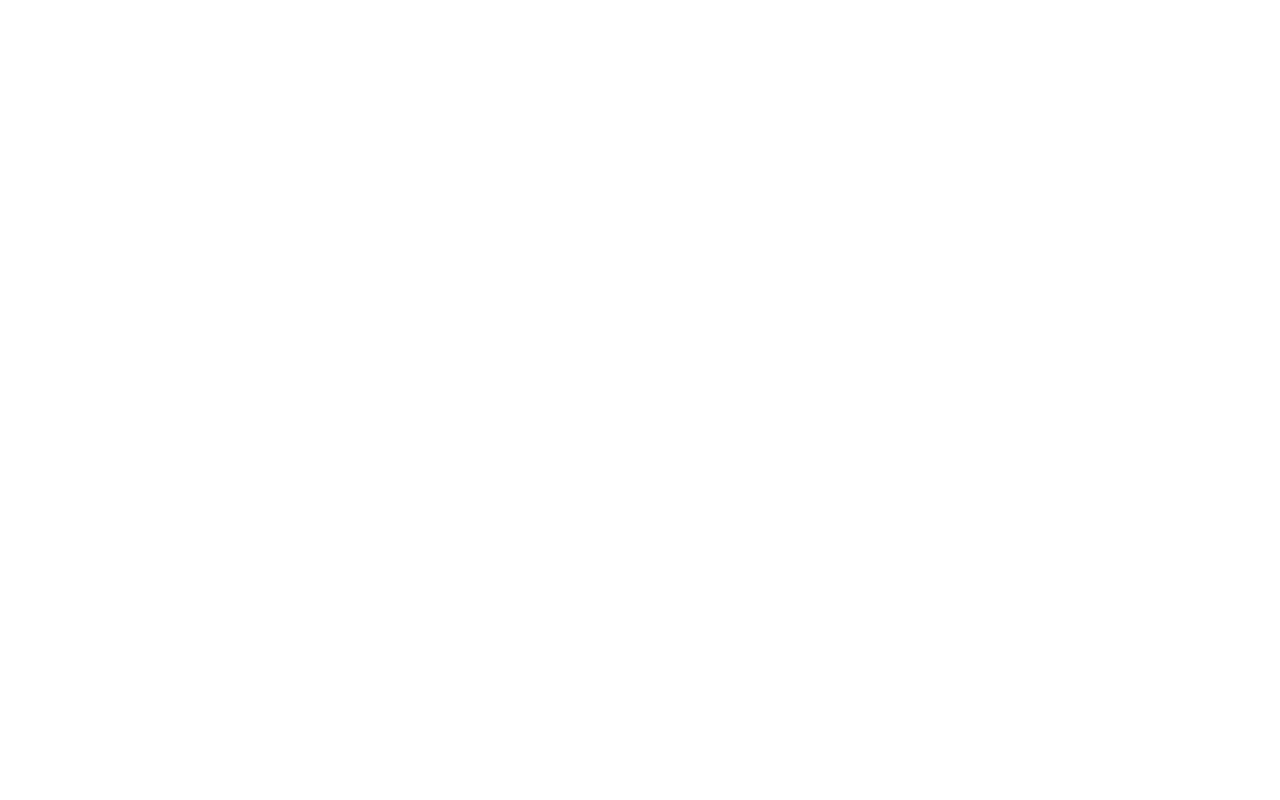
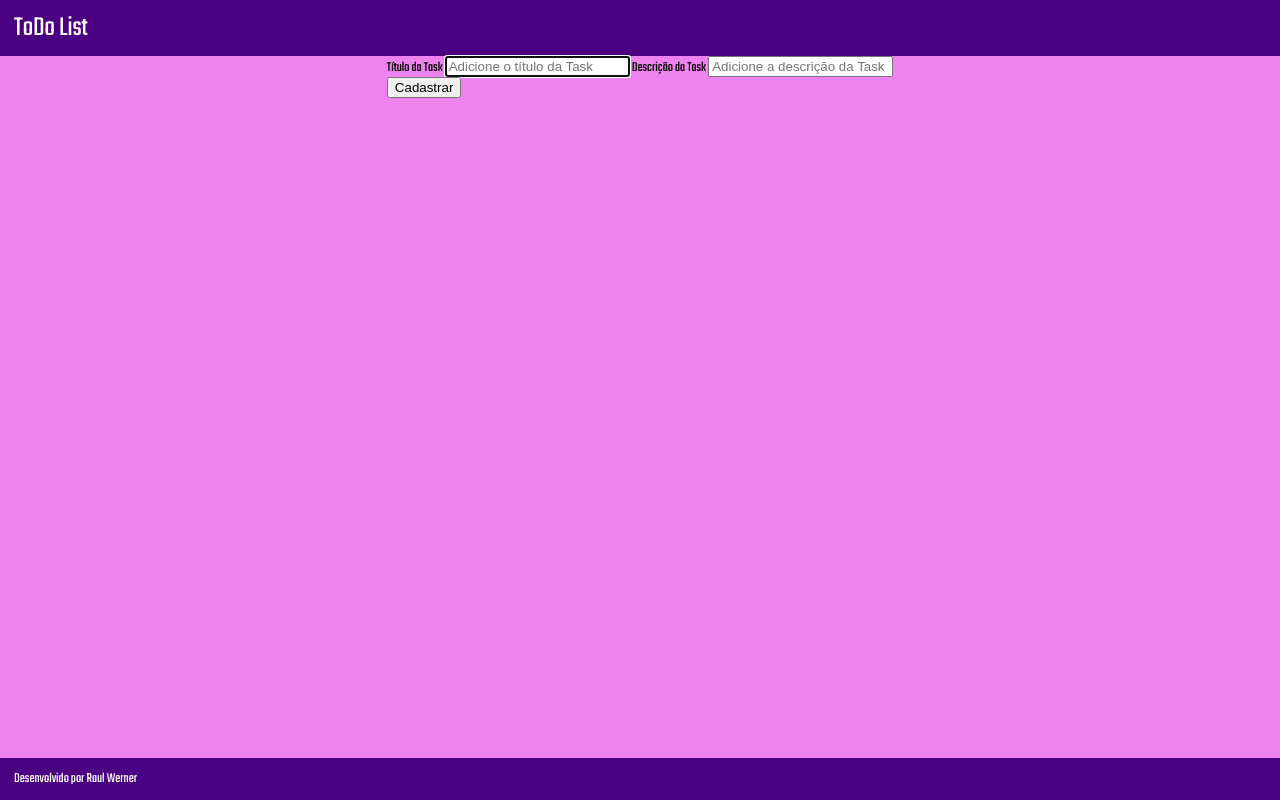
Before and after one commit to wernerraul25/ToDoList, a plain HTML site: page index.html in a window 1280 px wide. Drawn offline with Linux system fonts and the light colour scheme.

Commit message:
Desenvolvimento
Desenvoldido grande parte
Header e Footer prontos
Falta estilizar o main

```diff
--- /dev/null
+++ b/assets/style.css
@@ -0,0 +1,34 @@
+*{
+    box-sizing: border-box;
+}
+html{
+    font-size: 14px;
+    height: 100%;
+}
+body{
+    background-color: #ee82ee;
+    font-family: 'Teko', sans-serif;
+    display: flex;
+    flex-direction: column;
+    height: 100%;
+    margin: 0;
+}
+.headerMain{
+    background-color: #4B0082;
+    color: #FFF;
+    padding: 1rem;
+}
+.headerMain .logo{
+    font-size: 2rem;
+}
+.mainContent{
+    align-items: center;
+    display: flex;
+    flex-direction: column;
+    flex-grow: 1;
+}
+.footerMain{
+    background-color: #4B0082;
+    color: #FFF;
+    padding: 1rem;
+}
--- a/index.html
+++ b/index.html
@@ -3,9 +3,41 @@
 <head>
     <meta charset="UTF-8">
     <meta name="viewport" content="width=device-width, initial-scale=1.0">
-    <title>ToDoList</title>
+    <title>ToDo List</title>
+
+    <link rel="preconnect" href="https://fonts.googleapis.com">
+    <link rel="preconnect" href="https://fonts.gstatic.com" crossorigin>
+    <link href="https://fonts.googleapis.com/css2?family=Teko:wght@300;400&display=swap" rel="stylesheet">
+
+    <link rel="stylesheet" href="assets/reset.css"><!--a ordem importa, reset antes do style-->
+    <link rel="stylesheet" href="assets/style.css">
 </head>
 <body>
+    <header class="headerMain">
+        <h1 class="logo">ToDo List</h1>
+    </header>
+    <main class="mainContent">
+        <div class="formAddTaskContainer">
+            <form class="formVertical" id="frmTask" autocomplete="off">
+                <label for="txtTaskTitle">Título da Task</label>
+                <input type="text" name="txtTaskTitle" id="txtTaskTitle" placeholder="Adicione o título da Task" minlength="5" maxlength="60" required autofocus>
 
+                <label for="txtTaskDescription">Descrição da Task</label>
+                <input type="text" name="txtTaskDescription" id="txtTaskDescription" placeholder="Adicione a descrição da Task">
+
+                <input type="hidden" name="action" value="NEW_TASK" id="frmAction">
+                <input type="hidden" name="frmTaskId" value="" id="frmTaskId">
+
+                <div class="m-t-1">
+                    <button type="submit" class="btn">Cadastrar</button>
+                </div>
+            </form>
+        </div>
+    </main>
+    <footer class="footerMain">
+        Desenvolvido por Raul Werner
+    </footer>
+
+    <script src="assets/script.js"></script>
 </body>
 </html>
```
Also changed, not shown: assets/script.js (added).
